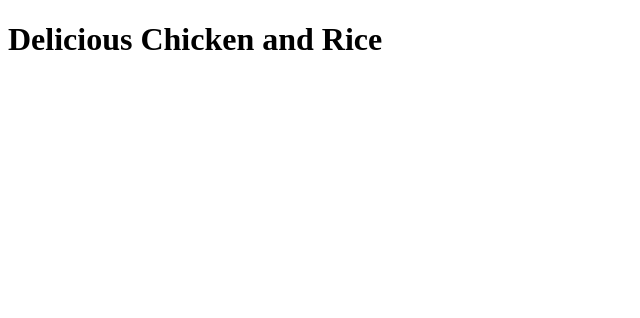
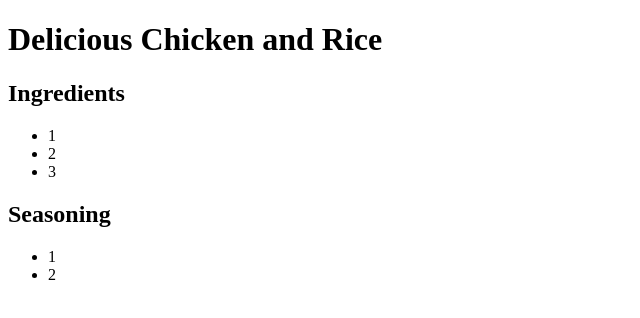
Before and after one commit to tar0dev/odin-recipes, a plain HTML site: page recipes/chickenbreast.html in a window 1280 px wide. Shown: the whole page, without its empty margins (0-640 px from the left). Drawn offline with Linux system fonts and the light colour scheme.

Commit message:
adding lists to the recipe page html

```diff
--- a/recipes/chickenbreast.html
+++ b/recipes/chickenbreast.html
@@ -7,5 +7,17 @@
 </head>
 <body>
     <h1>Delicious Chicken and Rice</h1>
+
+    <h2>Ingredients</h2>
+    <ul>
+        <li>1</li>
+        <li>2</li>
+        <li>3</li>
+    </ul>
+    <h2>Seasoning</h2>
+    <ul>
+        <li>1</li>
+        <li>2</li>
+    </ul>
 </body>
 </html>
```
Also changed, not shown: recipes/tilapia.html (+11 -0 lines).
